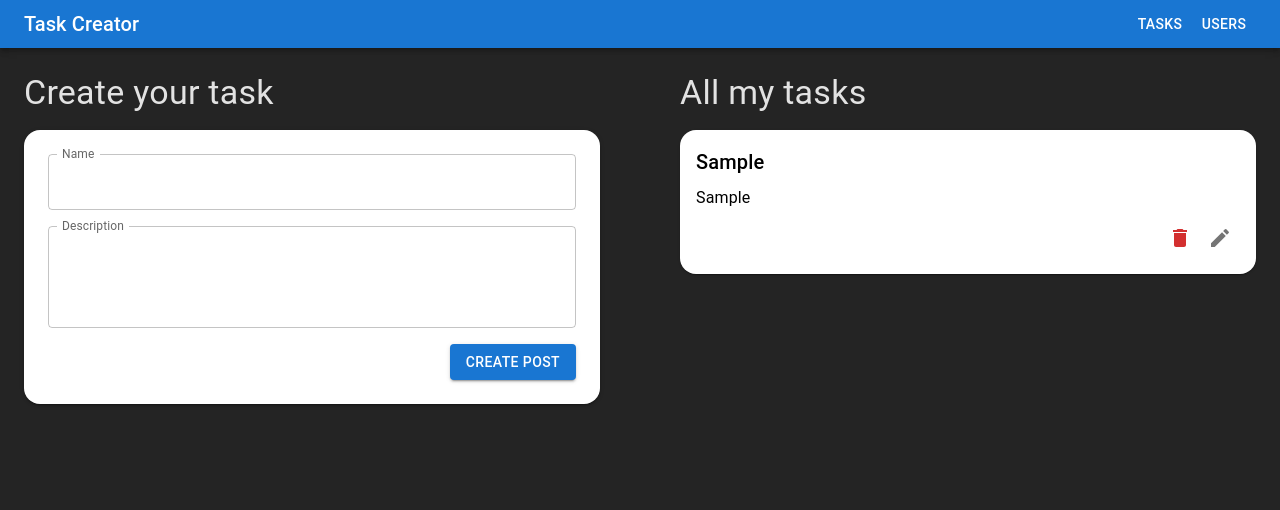
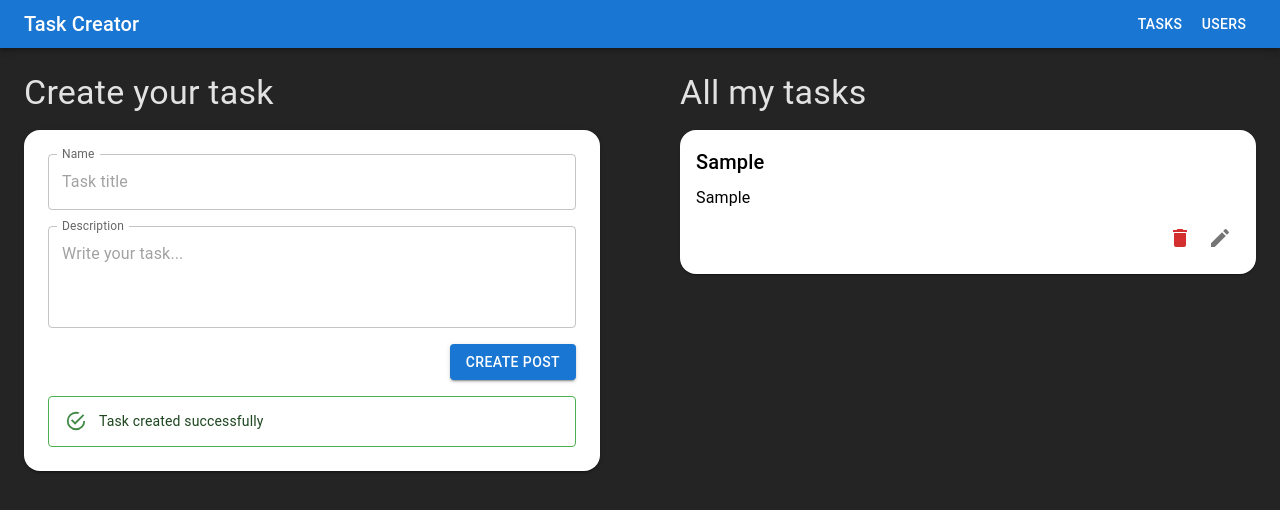
Before and after one commit to filhodoto/task-creator, a React (Vite) app: page / in a window 1280 px wide. Both pictures are taken after typing "Sample", "Sample" into the empty fields and a click on the button "CREATE POST". Shown: the top 510 px of the page. Built offline with nearby package versions, Linux system fonts and the light colour scheme.

Commit message:
Add feedback to form when task successfully created

```diff
--- a/src/components/TasksForm/index.tsx
+++ b/src/components/TasksForm/index.tsx
@@ -1,11 +1,11 @@
-import React from 'react';
+import React, { useState } from 'react';
 import { useForm } from 'react-hook-form';
 import * as yup from 'yup'; // for validation schema
 import { yupResolver } from '@hookform/resolvers/yup';
 import Button from '@mui/material/Button';
 import TextField from '@mui/material/TextField';
 import { useTheme } from '@mui/material/styles';
-import { Paper } from '@mui/material';
+import { Alert, Collapse, Paper } from '@mui/material';
 import { TaskProps } from '@/store/slices/tasksSlice';
 
 interface TasksFormProps {
@@ -20,7 +20,7 @@ const validationSchema = yup.object({
 
 const TasksForm: React.FC<TasksFormProps> = ({ onSubmit }) => {
   const theme = useTheme();
-
+  const [showAlert, setShowAlert] = useState(false);
   const {
     register,
     handleSubmit,
@@ -28,6 +28,15 @@ const TasksForm: React.FC<TasksFormProps> = ({ onSubmit }) => {
     reset,
   } = useForm({ resolver: yupResolver(validationSchema) });
 
+  const showSuccessAlert = () => {
+    // Show success alert
+    setShowAlert(true);
+
+    // hide success alert after 3s
+    setTimeout(() => {
+      setShowAlert(false);
+    }, 3000);
+  };
   const onSubmitHandler = (data: Omit<TaskProps, 'id'>) => {
     // Create id to task object, so we can use this value add edit it later
     // NOTE:: in a project for production we would use UUID, or if we store tasks in a DB the if would be created for us
@@ -37,6 +46,9 @@ const TasksForm: React.FC<TasksFormProps> = ({ onSubmit }) => {
 
     // Clean form after submission
     reset();
+
+    // Show success feedback to user
+    showSuccessAlert();
   };
 
   return (
@@ -55,6 +67,7 @@ const TasksForm: React.FC<TasksFormProps> = ({ onSubmit }) => {
     >
       <TextField
         {...register('name')}
+        placeholder="Task title"
         label="Name"
         error={!!errors.name} // Show error helper text if there's an error
         helperText={errors.name?.message} // Set error helper text from validation schema
@@ -62,6 +75,7 @@ const TasksForm: React.FC<TasksFormProps> = ({ onSubmit }) => {
       <TextField
         {...register('description')}
         label="Description"
+        placeholder="Write your task..."
         error={!!errors.description}
         helperText={errors.description?.message}
         multiline
@@ -75,6 +89,12 @@ const TasksForm: React.FC<TasksFormProps> = ({ onSubmit }) => {
       >
         Create Post
       </Button>
+
+      <Collapse in={showAlert}>
+        <Alert variant="outlined" severity="success">
+          Task created successfully
+        </Alert>
+      </Collapse>
     </Paper>
   );
 };
```
